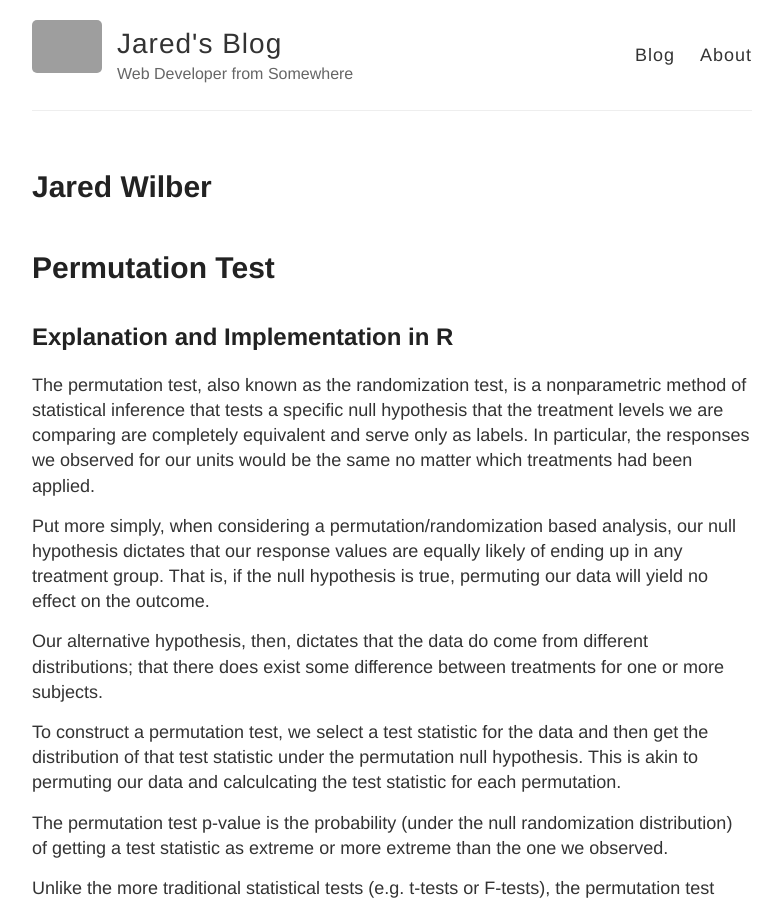
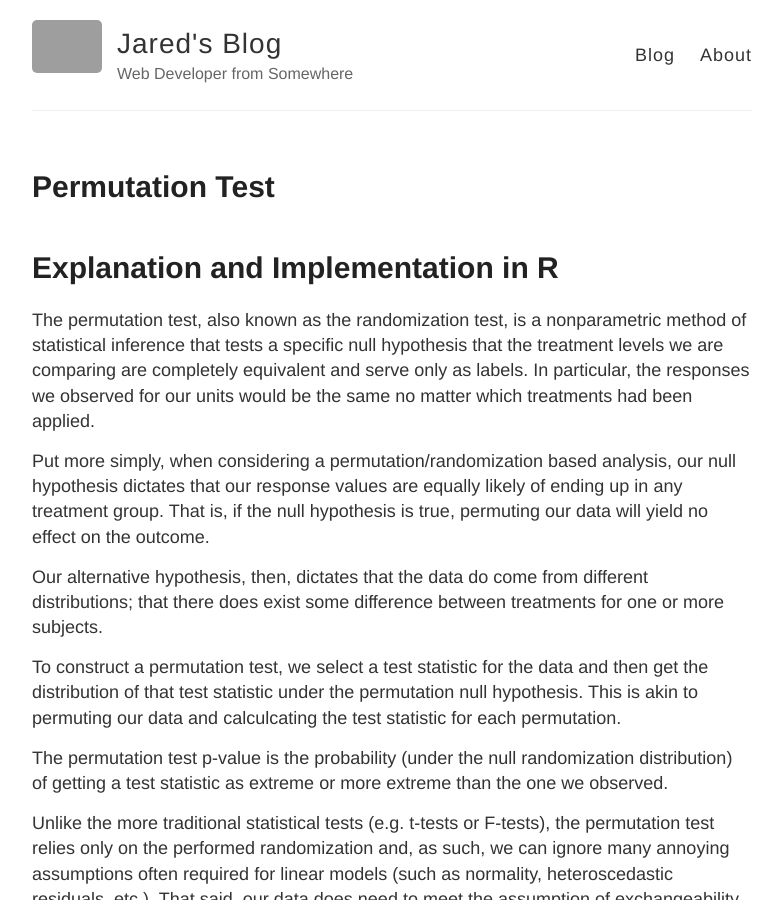
Before and after one commit to jwilber/old_website, a Jekyll site: the page built from about.md, in a window 1280 px wide and 900 px high. Shown: the whole window, without its empty margins (248-1030 px from the left). Built offline with Jekyll 4.4.1, drawn with Linux system fonts in a browser that asks for light colours; grey boxes are pictures that could not be loaded.

Commit message:
Update about.md

```diff
--- a/about.md
+++ b/about.md
@@ -1,6 +1,6 @@
 ---
 layout: page
-title: "Jared Wilber"
+title: "Permutation Test"
 author: Jared Wilber
 output: html_document
 theme: cosmo
```
Also changed, not shown: other parts of about.md (+1 -2 lines).
